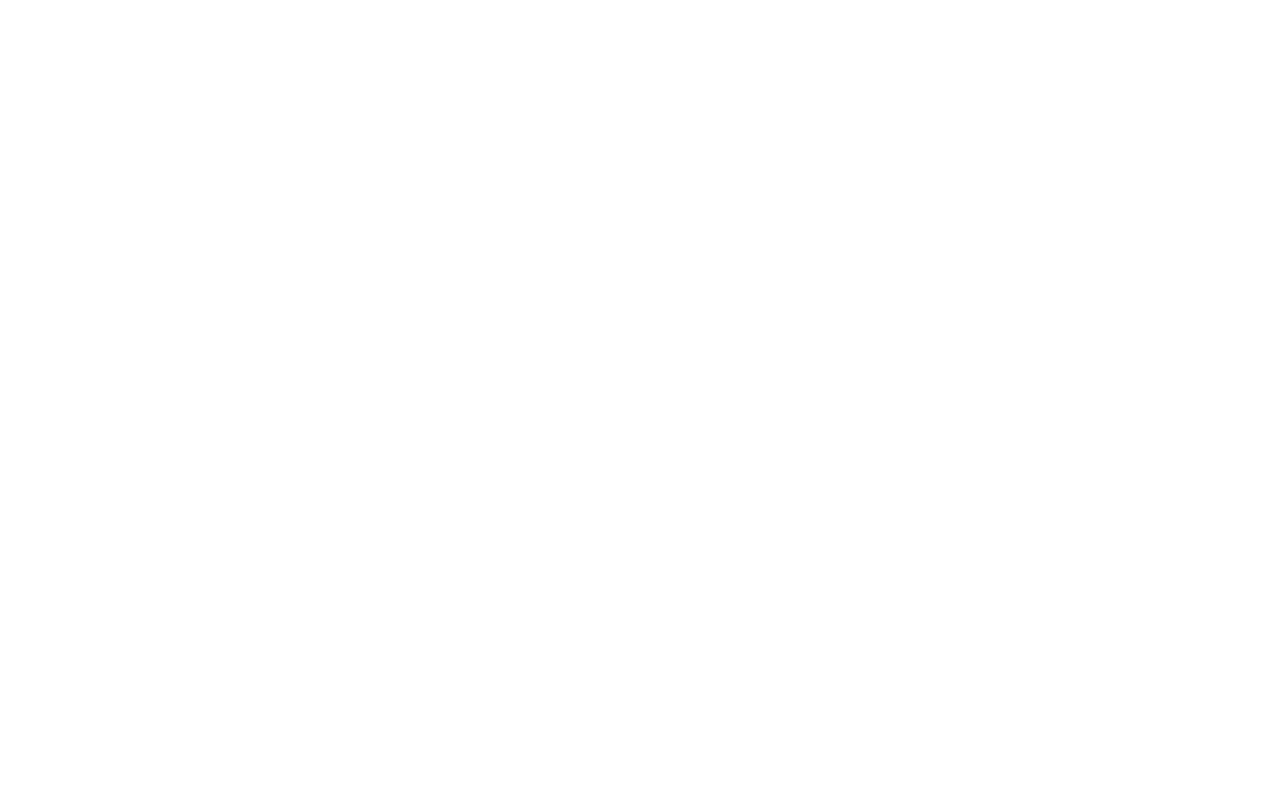
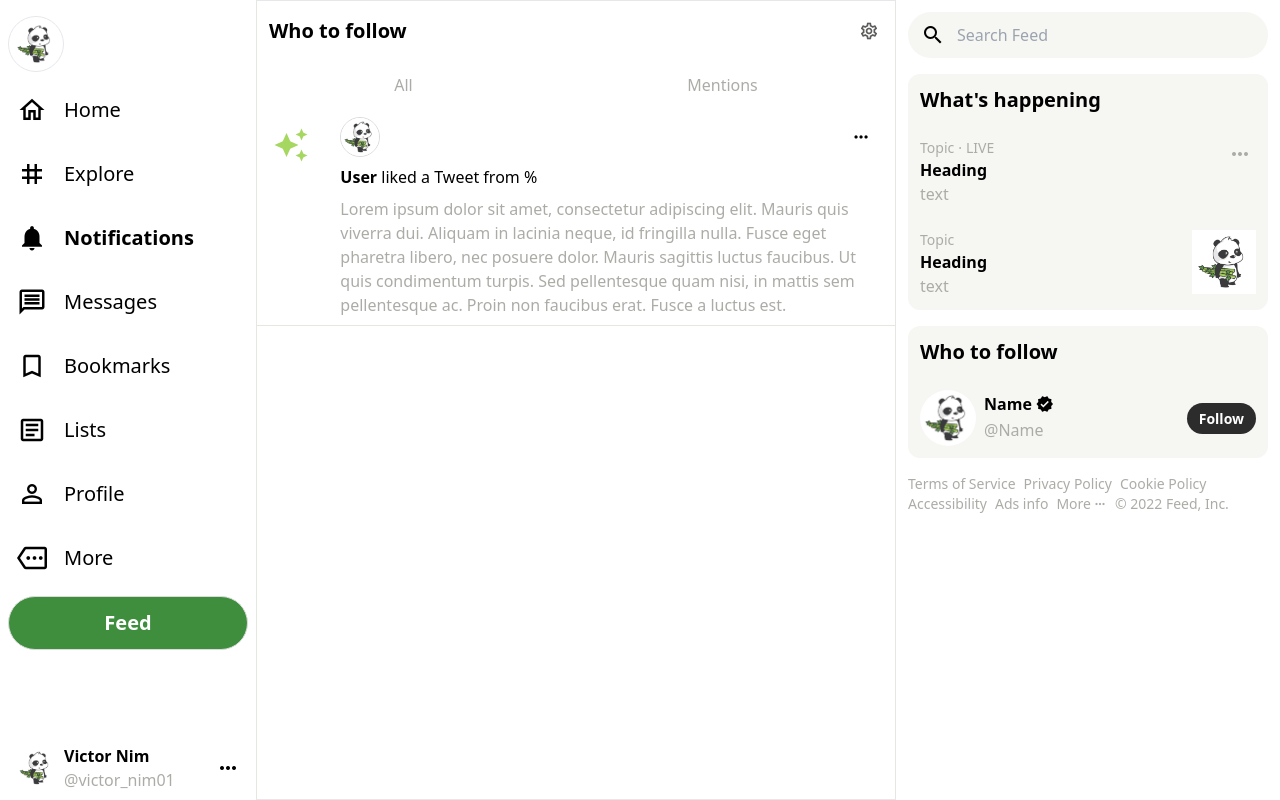
Before and after one commit to vnim94/feed, a React (Create React App) app in the folder client/: page /notifications/1 in a window 1280 px wide. Before the commit this address had no page. Built offline with nearby package versions, Linux system fonts and the light colour scheme.

Commit message:
added notification card

```diff
--- a/client/src/App.js
+++ b/client/src/App.js
@@ -3,6 +3,7 @@
 import { Login, Signup } from './user/Form';
 import Home from './pages/Home';
 import Explore from './pages/Explore';
+import Notifications from './pages/Notifications';
 
 function App() {
     return (
@@ -16,6 +17,9 @@
                 <Route path="explore" element={<Explore/>}>
                     <Route path="tabs/:tab" element={<Explore/>}/>
                 </Route>
+                <Route path="notifications" element={<Notifications/>}>
+                        <Route path=":tab" element={<Notifications/>}/>
+                </Route>
             </Routes>
         </Router>
     )
--- a/client/src/components/Feed.js
+++ b/client/src/components/Feed.js
@@ -166,4 +166,32 @@
     )
 }
 
+export function NotificationCard() {
+    return (
+        <div className="px-4 py-2 w-full border-b border-b-grey-3 grid grid-cols-[1fr_8fr] hover:bg-grey-1 cursor-pointer">
+            <div className="mt-2 mr-3">
+                <span className="text-4xl text-green-4 material-icons">auto_awesome</span>
+            </div>
+            <div className="flex flex-col flex-grow space-y-2">
+                <div className="flex flex-row items-center justify-between">
+                    <div className="flex flex-row items-center space-x-1">
+                        <img className="h-10 w-10 border border-grey-4 rounded-full" src="/phunky-panda.png" alt="avatar"></img>
+                    </div>
+                    <span className="py-1 px-2 text-xl material-icons-outlined rounded-full hover:bg-green-1 cursor-pointer">more_horiz</span>
+                </div>
+                <div>
+                    <span className="font-bold">User</span><span> liked a Tweet from %</span>
+                </div>
+                <div>
+                    <p className="text-grey-5">
+                        Lorem ipsum dolor sit amet, consectetur adipiscing elit. Mauris quis viverra dui.
+                        Aliquam in lacinia neque, id fringilla nulla. Fusce eget pharetra libero, nec posuere dolor. Mauris sagittis luctus faucibus.
+                        Ut quis condimentum turpis. Sed pellentesque quam nisi, in mattis sem pellentesque ac. Proin non faucibus erat. Fusce a luctus est.
+                    </p>
+                </div>
+            </div>
+        </div>
+    )
+}
+
 export default Feed;
--- /dev/null
+++ b/client/src/pages/Notifications.js
@@ -0,0 +1,41 @@
+import NavBar from '../components/NavBar';
+import Container from '../components/Container';
+import Feed, { NotificationCard } from '../components/Feed';
+import Aside, { AsideCard, WhatItem, WhoItem } from '../components/Aside';
+import SearchBar from '../components/Search';
+import Tabs, { Tab } from '../components/Tabs';
+
+function Notifications() {
+    return (
+        <Container>
+            <NavBar selected="notifications"/>
+            <Feed>
+                <div className="py-1 flex flex-row items-center justify-between">
+                    <div className="p-3">
+                        <span className="font-bold text-xl">Who to follow</span>
+                    </div>
+                    <div className="pr-2">
+                        <span className="px-2 py-1 text-xl text-grey-6 material-icons-outlined rounded-full hover:bg-green-1 cursor-pointer">settings</span>
+                    </div>
+                </div>
+                <Tabs>
+                    <Tab text="All" link="/notifications"/>
+                    <Tab text="Mentions" link="/notifications/mentions"/>
+                </Tabs>
+                <NotificationCard />
+            </Feed>
+            <Aside>
+                <SearchBar/>
+                <AsideCard heading="What's happening">
+                    <WhatItem heading="Heading" text="text" topic="Topic" icon={true} live={true}/>
+                    <WhatItem heading="Heading" text="text" topic="Topic" img="/phunky-panda.png"/>
+                </AsideCard>
+                <AsideCard heading="Who to follow">
+                    <WhoItem name="Name" tag="@Name"/>
+                </AsideCard>
+            </Aside>
+        </Container>
+    )
+}
+
+export default Notifications;
```
